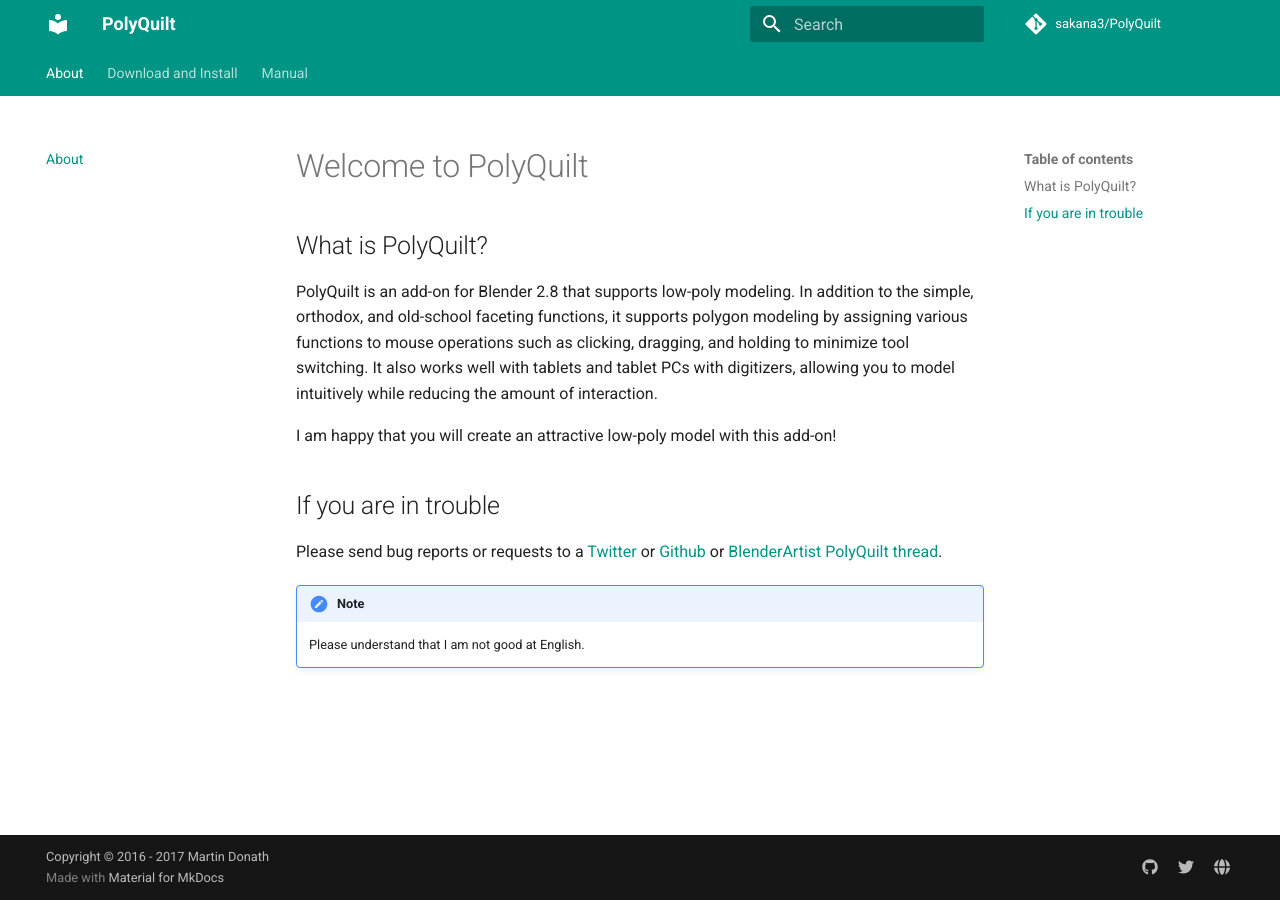
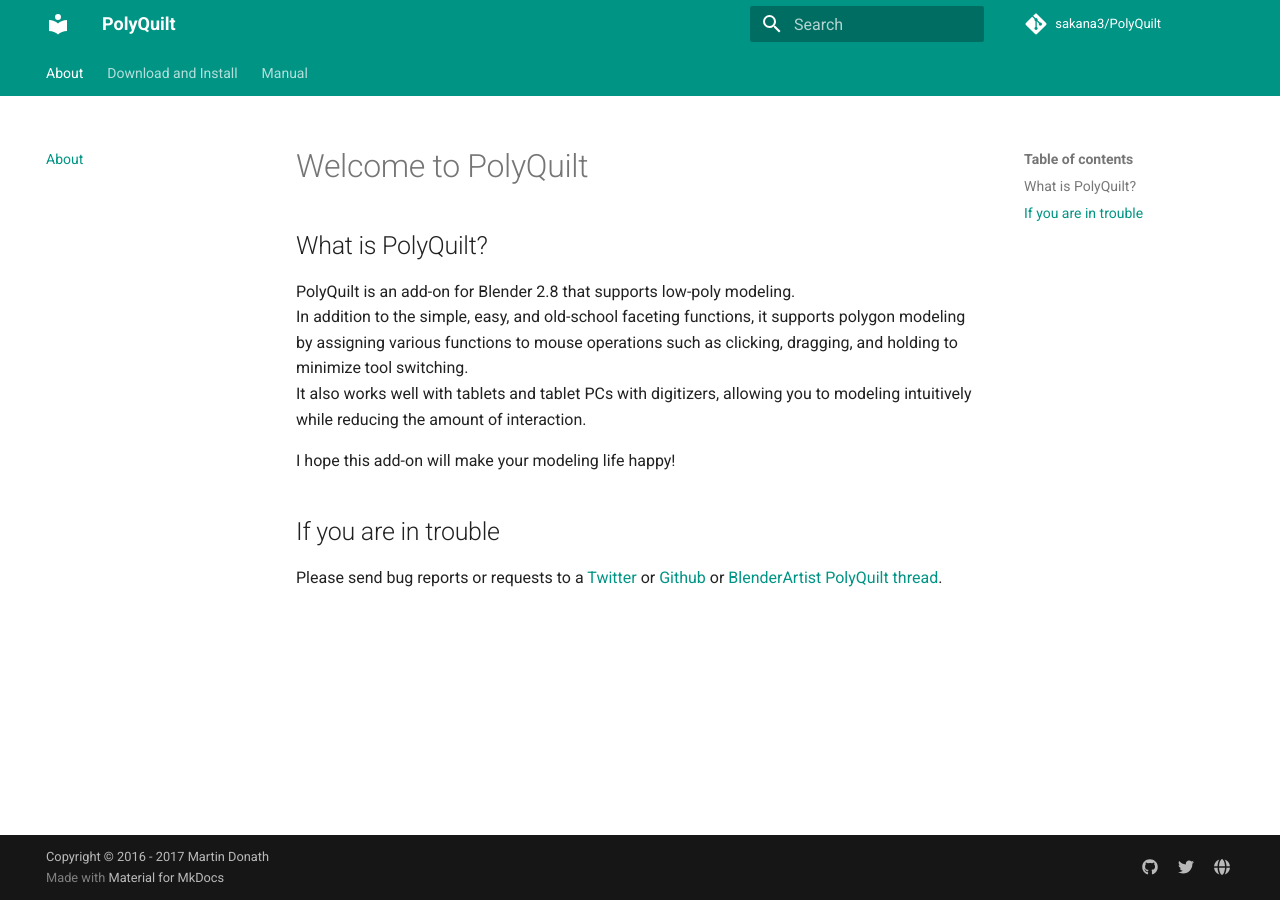
Before and after one commit to sakana3/PolyQuilt, an MkDocs documentation site: the page built from Docs/en/docs/index.md, in a window 1280 px wide. Built offline with MkDocs 1.6.1 and Material for MkDocs 9.7.7, drawn with Linux system fonts in a browser that asks for light colours; comment, search, counter and statistics services are not loaded.

Commit message:
change docs

```diff
--- a/Docs/en/docs/index.md
+++ b/Docs/en/docs/index.md
@@ -2,15 +2,13 @@
 
 ## What is PolyQuilt?
 
-PolyQuilt is an add-on for Blender 2.8 that supports low-poly modeling. In addition to the simple, orthodox, and old-school faceting functions, it supports polygon modeling by assigning various functions to mouse operations such as clicking, dragging, and holding to minimize tool switching.
-It also works well with tablets and tablet PCs with digitizers, allowing you to model intuitively while reducing the amount of interaction.
+PolyQuilt is an add-on for Blender 2.8 that supports low-poly modeling.
+In addition to the simple, easy, and old-school faceting functions, it supports polygon modeling by assigning various functions to mouse operations such as clicking, dragging, and holding to minimize tool switching.
+It also works well with tablets and tablet PCs with digitizers, allowing you to modeling intuitively while reducing the amount of interaction.
 
-I am happy that you will create an attractive low-poly model with this add-on!
+I hope this add-on will make your modeling life happy!
 
 ## If you are in trouble
 
 Please send bug reports or requests to a [Twitter](https://twitter.com/sakanaya) or [Github](https://github.com/sakana3/PolyQuilt) or [BlenderArtist PolyQuilt thread](https://blenderartists.org/t/polyquilt-addon-for-blender-2-8/1168918
 ).
-
-!!! Note
-    Please understand that I am not good at English.
--- a/Docs/en/mkdocs.yml
+++ b/Docs/en/mkdocs.yml
@@ -41,11 +41,13 @@ nav:
   - Download and Install: download.md
   - Manual :
     - Basic operation: manual/operation.md
+    - Move and Snap : manual/move.md
     - Make Geometry: manual/geometry.md
     - Remove Geometry: manual/remove.md
     - Face Cut: manual/facecut.md
     - Insert Loop: manual/insert_loop.md
     - Remove Loop: manual/remove_loop.md
+    - Knife : manual/knife.md
     - Brush Tools : manual/brush.md
 
 # Extensions
```
Also changed, not shown: Docs/en/docs/manual/Brush.md (+5 -0 lines), Docs/en/docs/manual/knife.md (added, +1 -0 lines), Docs/en/docs/manual/move.md (added, +1 -0 lines).
